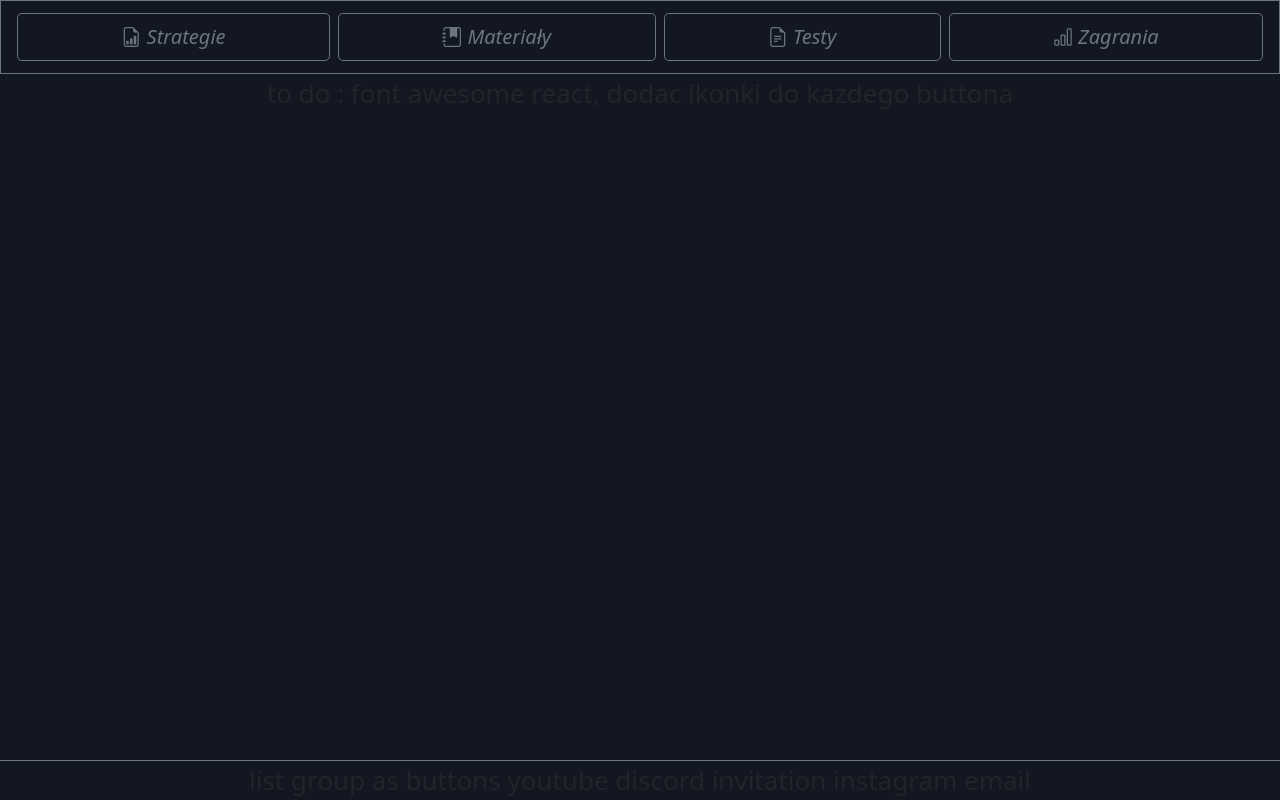
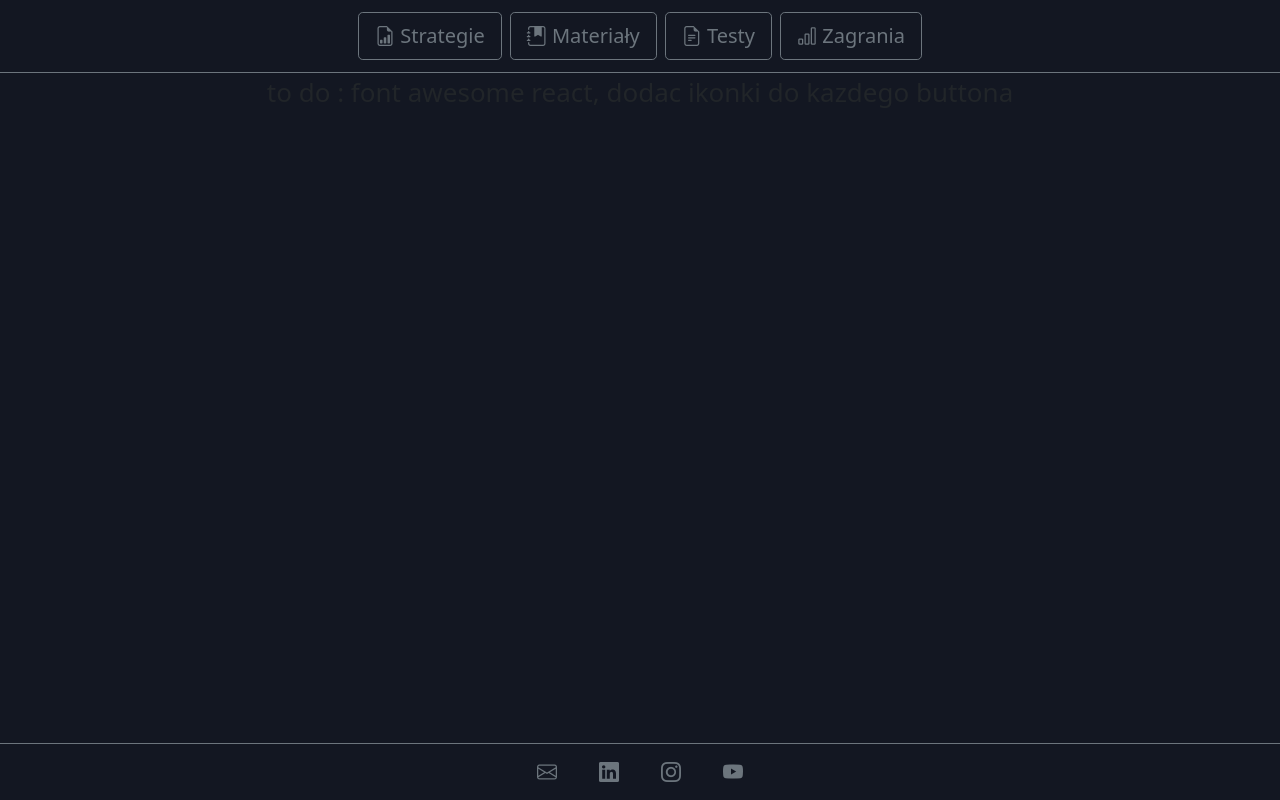
Before and after one commit to PjerC/forexy, a React (Create React App) app: page / in a window 1280 px wide. Built offline with nearby package versions, Linux system fonts and the light colour scheme.

Commit message:
footer added + navbar styling

```diff
--- a/src/Footer.js
+++ b/src/Footer.js
@@ -1,9 +1,17 @@
 import 'bootstrap/dist/css/bootstrap.min.css'
+import 'bootstrap-icons/font/bootstrap-icons.css'
+import './FooterModules/FooterStyles.css'
 
 const Footer = () => {
+
     return(
         <div className="fixed-bottom border-top border-secondary">
-            list group as buttons youtube discord invitation instagram email
+            <div className="container-fluid justify-content-evenly">
+                <button className="flex-fill btn btn-lg m-1 btnFooter" type="button"><i class="bi bi-envelope text-secondary"></i></button>
+                <button className="flex-fill btn btn-lg m-1 btnFooter" type="button"><i class="bi bi-linkedin text-secondary"></i></button>
+                <button className="flex-fill btn btn-lg m-1 btnFooter" type="button"><i class="bi bi-instagram text-secondary"></i></button>
+                <button className="flex-fill btn btn-lg m-1 btnFooter" type="button"><i class="bi bi-youtube text-secondary"></i></button>
+            </div>
          </div>
     )
 }
--- /dev/null
+++ b/src/FooterModules/FooterStyles.css
@@ -0,0 +1,5 @@
+.btnFooter:hover {
+    box-shadow: 0px 37px 20px -20px rgba(0, 0, 0, 0.2);
+    -webkit-transform: scale(1.5);
+            transform: scale(1.5);
+  }
--- a/src/NavBar.js
+++ b/src/NavBar.js
@@ -1,29 +1,20 @@
 import 'bootstrap/dist/css/bootstrap.min.css'
 import "bootstrap-icons/font/bootstrap-icons.css";
+import NavBarCenterModule from './NavBarModules/NavBarCenterModule';
+import NavBarLeftModule from './NavBarModules/NavBarLeftModule';
+import NavBarRightModule from './NavBarModules/NavBarRightModule';
 
 const NavBar = (props) => {
 
 
 return(
-
     <div>
-        <nav className="navbar navbar-dark border border-secondary">
+        <nav className="navbar navbar-dark border-bottom border-secondary">
             <div className="container-fluid justify-content-evenly">
-                <button className="flex-fill btn btn-lg btn-outline-secondary m-1" type="button">
-                    <i class="bi bi-file-earmark-bar-graph"> Strategie </i></button>
-                <button className="flex-fill btn btn-lg btn-outline-secondary m-1" type="button">
-                    <i class="bi bi-journal-bookmark-fill"> Materiały </i>
-                </button>
-                <button className="flex-fill btn btn-lg btn-outline-secondary m-1" type="button">
-                    <i class="bi bi-file-earmark-text"> Testy </i>
-                </button>
-                <button className="flex-fill btn btn-lg btn-outline-secondary m-1" type="button">
-                    <i class="bi bi-bar-chart"> Zagrania</i>
-                </button>
+                <NavBarCenterModule />
             </div>
         </nav>
     </div>
-
     )
 }
 
--- /dev/null
+++ b/src/NavBarModules/NavBarCenterModule.js
@@ -0,0 +1,21 @@
+import 'bootstrap/dist/css/bootstrap.min.css'
+import "bootstrap-icons/font/bootstrap-icons.css";
+
+const NavBarCenterModule = (props) => {
+    return(
+
+        <div>
+            <button className="flex-fill btn btn-lg btn-outline-secondary m-1" type="button">
+                <i class="bi bi-file-earmark-bar-graph"></i> Strategie </button>
+            <button className="flex-fill btn btn-lg btn-outline-secondary m-1" type="button">
+                <i class="bi bi-journal-bookmark-fill"> </i> Materiały </button>
+            <button className="flex-fill btn btn-lg btn-outline-secondary m-1" type="button">
+                <i class="bi bi-file-earmark-text"></i> Testy </button>
+            <button className="flex-fill btn btn-lg btn-outline-secondary m-1" type="button">
+                <i class="bi bi-bar-chart"></i> Zagrania </button>
+        </div>
+
+    )
+}
+
+export default NavBarCenterModule;
--- /dev/null
+++ b/src/NavBarModules/NavBarLeftModule.js
@@ -0,0 +1,11 @@
+import 'bootstrap/dist/css/bootstrap.min.css'
+import "bootstrap-icons/font/bootstrap-icons.css";
+
+const NavBarLeftModule = (props) => {
+    return (
+        <div>
+
+        </div>
+    )
+}
+export default NavBarLeftModule;
--- /dev/null
+++ b/src/NavBarModules/NavBarRightModule.js
@@ -0,0 +1,9 @@
+import 'bootstrap/dist/css/bootstrap.min.css'
+import "bootstrap-icons/font/bootstrap-icons.css";
+
+const NavBarRightModule = (props) => {
+    return (
+        <div>  </div>
+    )
+}
+export default NavBarRightModule;
```
